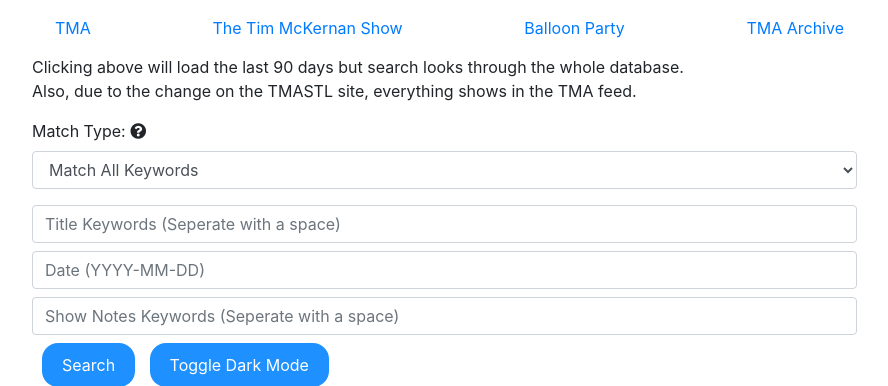
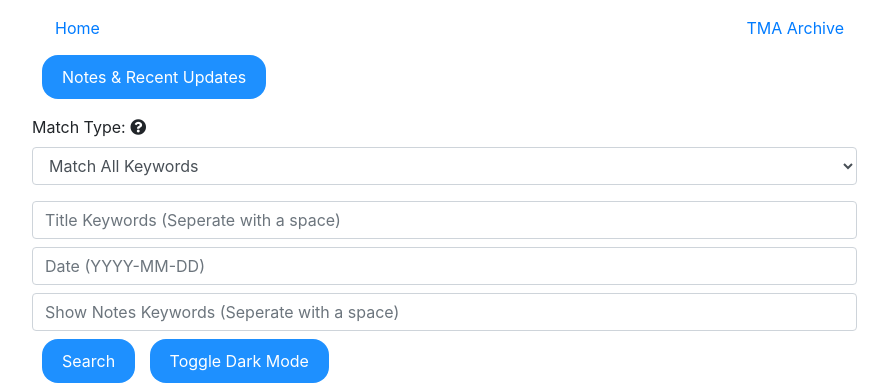
Before and after one commit to axe08/TMASearcher, a Flask app: page / in a window 1280 px wide. Shown: the part 53-439 px from the top of the page, without its empty margins (53-941 px from the left). Run offline with Flask 3, Linux system fonts and the light colour scheme; data that the repository does not hold is empty; some libraries are stand-ins or nearby versions.

Commit message:
Updates to include button for notes & Updates and removed some text and moved it into the pop up for notes & updates.

```diff
--- a/templates/index.html
+++ b/templates/index.html
@@ -188,13 +188,15 @@
             <div class="row mb-3">
                 <div class="col-md-9">
                     <div class="d-flex flex-wrap justify-content-between mb-2">
-                        <a href="#" class="btn btn-link" onclick="fetchPodcast('TMA')">TMA</a>
-                        <a href="#" class="btn btn-link" onclick="fetchPodcast('The Tim McKernan Show')">The Tim McKernan Show</a>
-                        <a href="#" class="btn btn-link" onclick="fetchPodcast('Balloon Party')">Balloon Party</a>
+                        <a href="#" class="btn btn-link" onclick="fetchPodcast('TMA')">Home</a>
+                        <!--<a href="#" class="btn btn-link" onclick="fetchPodcast('The Tim McKernan Show')">The Tim McKernan Show</a>
+                        <a href="#" class="btn btn-link" onclick="fetchPodcast('Balloon Party')">Balloon Party</a>-->
                         <a href="{{ url_for('tma_archive') }}" class="btn btn-link">TMA Archive</a>
                     </div>
-                    <p>Clicking above will load the last 90 days but search looks through the whole database.
-                        <br>Also, due to the change on the TMASTL site, everything shows in the TMA feed.
+                    <p>
+                    <button type="button" class="btn custom-button" data-toggle="modal" data-target="#releaseModal">
+                        Notes & Recent Updates
+                      </button><br>
                     </p>
                     <form id="searchForm" class="mb-4">
                         <div class="form-group">
@@ -436,6 +438,37 @@ function seekAudio(seconds) {
 
     </script>
 
+<!-- Release Notes Modal -->
+<div class="modal fade" id="releaseModal" tabindex="-1" aria-labelledby="releaseModalLabel" aria-hidden="true">
+    <div class="modal-dialog">
+      <div class="modal-content">
+        <div class="modal-header">
+          <h5 class="modal-title" id="releaseModalLabel">Notes & Recent Updates</h5>
+          <button type="button" class="close" data-dismiss="modal" aria-label="Close">
+            <span aria-hidden="true">&times;</span>
+          </button>
+        </div>
+        <div class="modal-body">
+            <p>
+                <b>Notes</b>
+                <br>- Streams are missing for ~August 2017 to March 2018, I recommend copying the download link from TMASTL to stream it through VLC player if you don't want to download it.
+                I will see if I can fix that.<br><br>
+                - If you are looking for anything before August 2017 you can check the TMA Archive by clicking the link at the top of the page.
+                Unfortunately, there are no segment names or show notes, just the dates. Right now I am not limiting results so it will lag and take a few moments to load. There's a lot of stuff there, not just full segments. e.g. simply search "audio". I found a Larry Audio postcard from him inteviewing folks at a wrestling show that was gold.
+                <br><br>
+                <b>2/22/2025 Update</b>
+                <br>- Since the move to 101 ESPN most of the segments weren't populating with a direct stream. That should be fixed now.
+                <br>- Removed the unneeded references to Balloon Party and Tim Mckernan Podcast. I realize Tim still does his podcast but it isn't quite working and I'm not focused on it right now.
+                <br>- Added the recent updates button so I'm not taking up space on the home page with this stuff.
+            </p>
+        </div>
+        <div class="modal-footer">
+          <button type="button" class="btn btn-secondary" data-dismiss="modal">Close</button>
+        </div>
+      </div>
+    </div>
+  </div>
+
 <!-- Help Modal -->
 <div class="modal fade" id="helpModal" tabindex="-1" aria-labelledby="helpModalLabel" aria-hidden="true">
     <div class="modal-dialog">
```
